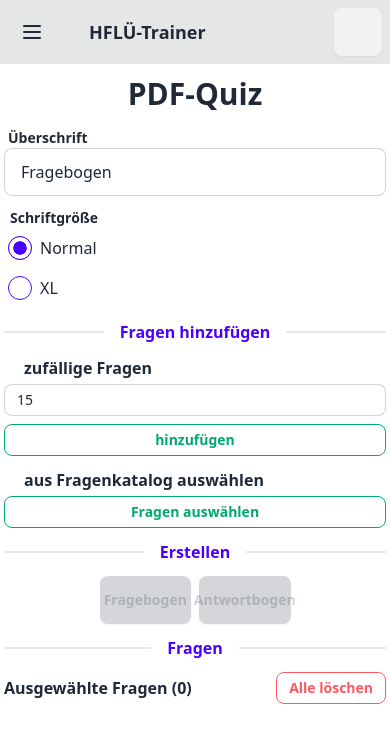
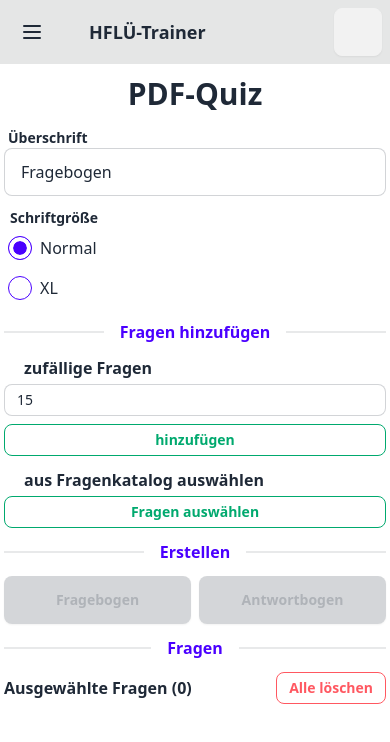
Before and after one commit to theTCA/fwhe-quiz, a SvelteKit app: page /pdfquiz in a window 390 px wide. Shown: the top 742 px of the page. Built offline with nearby package versions, Linux system fonts and the light colour scheme; some icons are missing.

Commit message:
Fixed: mobile layout

```diff
--- a/src/routes/pdfquiz/+page.svelte
+++ b/src/routes/pdfquiz/+page.svelte
@@ -146,7 +146,7 @@
         {/if}
     </div>
     <div class="divider font-bold text-primary"> Erstellen </div>
-    <div class="grid grid-cols-2 gap-2 w-1/2 mx-auto">
+    <div class="grid grid-cols-2 gap-2 w-full lg:w-1/2 mx-auto">
         <button class="btn btn-primary" on:click={() => buildQuiz(false)} disabled={questions.length <= 0}> Fragebogen </button>
         <button class="btn btn-primary" on:click={() => buildQuiz(true)} disabled={questions.length <= 0}> Antwortbogen </button>
     </div>
```
